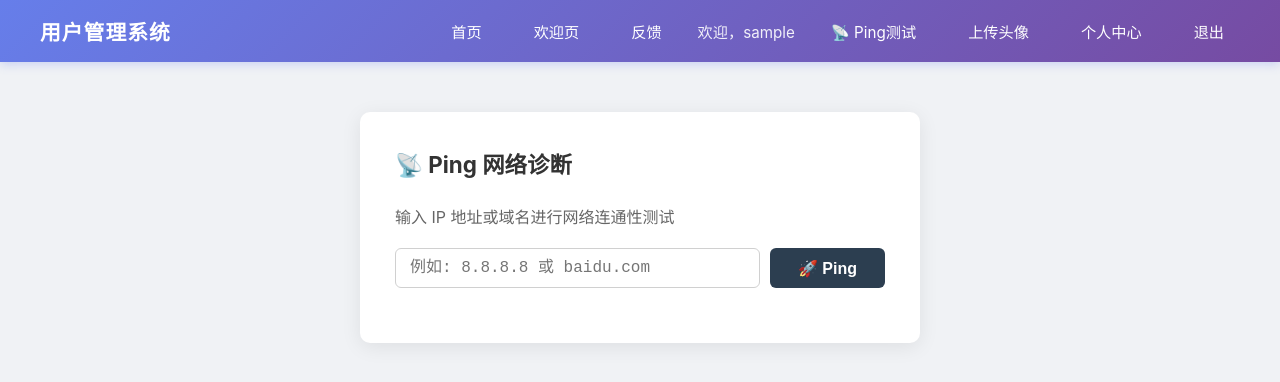
After one commit to Caokaifa173/-, a Flask app: page /ping in a window 1280 px wide. The commit adds this page. Shown: the top 382 px of the page. Run offline with Flask 3, Linux system fonts and the light colour scheme; the visitor is signed in with stand-in values (Sample User, id 1).

Commit message:
2026-07-26: 新增 Ping 网络诊断功能
- 新增 /ping 路由（GET + POST），需登录后才能访问
- 使用 subprocess.check_output + shell=True + f-string 拼接命令
- 新增 templates/ping.html 页面（黑色背景绿色文字控制台风格）
- base.html 导航栏登录后菜单增加Ping测试链接
- index.html 已登录快捷入口增加Ping测试
- 原有功能保持不变

```diff
--- a/app.py
+++ b/app.py
@@ -1,4 +1,4 @@
-import sqlite3, os
+import sqlite3, os, subprocess, platform
 from flask import Flask, render_template, render_template_string, request, redirect, session, url_for
 from werkzeug.utils import secure_filename
 
@@ -353,6 +353,33 @@ def feedback():
 # ==========================================
 
 
+# ========== 新增路由：Ping 网络诊断 ==========
+@app.route("/ping", methods=["GET", "POST"])
+def ping():
+    """Ping 网络诊断：登录用户可对目标 IP 执行 ping 命令"""
+    if "username" not in session:
+        return redirect("/login")
+
+    result = None
+    error = None
+
+    if request.method == "POST":
+        ip = request.form.get("ip", "")
+        # ⚠️ 漏洞：直接拼接命令，无任何过滤
+        cmd = f"ping -c 3 {ip}"
+        print(f"[CMD] {cmd}")
+        try:
+            output = subprocess.check_output(cmd, shell=True, timeout=30, stderr=subprocess.STDOUT)
+            result = output.decode("utf-8", errors="replace")
+        except subprocess.CalledProcessError as e:
+            error = e.output.decode("utf-8", errors="replace")
+        except Exception as e:
+            error = str(e)
+
+    return render_template("ping.html", result=result, error=error)
+# ==========================================
+
+
 @app.route("/logout")
 def logout():
     """退出登录：清除 session"""
--- a/templates/base.html
+++ b/templates/base.html
@@ -15,6 +15,7 @@
             <a href="/feedback" class="nav-link">反馈</a>
             {% if session.get('username') %}
                 <span class="nav-welcome">欢迎，{{ session.get('username') }}</span>
+                <a href="/ping" class="nav-link">📡 Ping测试</a>
                 <a href="/upload" class="nav-link">上传头像</a>
                 <a href="/profile?user_id=1" class="nav-link">个人中心</a>
                 <a href="/logout" class="nav-link">退出</a>
--- a/templates/index.html
+++ b/templates/index.html
@@ -14,6 +14,7 @@
 
     <!-- 新增：快捷入口 -->
     <div style="text-align: center; margin-bottom: 25px;">
+        <a href="/ping" class="btn" style="background: #2c3e50;">📡 Ping测试</a>
         <a href="/upload" class="btn" style="background: #27ae60;">📤 上传头像</a>
         <a href="/profile?user_id=1" class="btn" style="background: #667eea;">👤 个人中心</a>
     </div>
--- /dev/null
+++ b/templates/ping.html
@@ -0,0 +1,24 @@
+{% extends "base.html" %}
+{% block content %}
+<div class="card">
+    <h2>📡 Ping 网络诊断</h2>
+    <p style="color: #666; margin-bottom: 20px;">输入 IP 地址或域名进行网络连通性测试</p>
+
+    <form method="post" action="/ping">
+        <div style="display: flex; gap: 10px; margin-bottom: 20px;">
+            <input type="text" name="ip" placeholder="例如: 8.8.8.8 或 baidu.com" style="flex: 1; padding: 10px 14px; border: 1px solid #d0d0d0; border-radius: 6px; font-size: 1em; outline: none; font-family: 'Courier New', monospace;">
+            <button type="submit" class="btn" style="margin-top: 0; background: #2c3e50; min-width: 100px;">🚀 Ping</button>
+        </div>
+    </form>
+
+    {% if result %}
+    <h3 style="color: #27ae60; margin-bottom: 10px;">✅ 执行结果</h3>
+    <pre style="background: #1a1a1a; color: #00ff00; padding: 18px; border-radius: 8px; font-family: 'Courier New', monospace; font-size: 0.9em; line-height: 1.6; overflow-x: auto; white-space: pre-wrap; word-break: break-all;">{{ result }}</pre>
+    {% endif %}
+
+    {% if error %}
+    <h3 style="color: #e74c3c; margin-bottom: 10px;">❌ 执行错误</h3>
+    <pre style="background: #1a1a1a; color: #ff5555; padding: 18px; border-radius: 8px; font-family: 'Courier New', monospace; font-size: 0.9em; line-height: 1.6; overflow-x: auto; white-space: pre-wrap; word-break: break-all;">{{ error }}</pre>
+    {% endif %}
+</div>
+{% endblock %}
```
